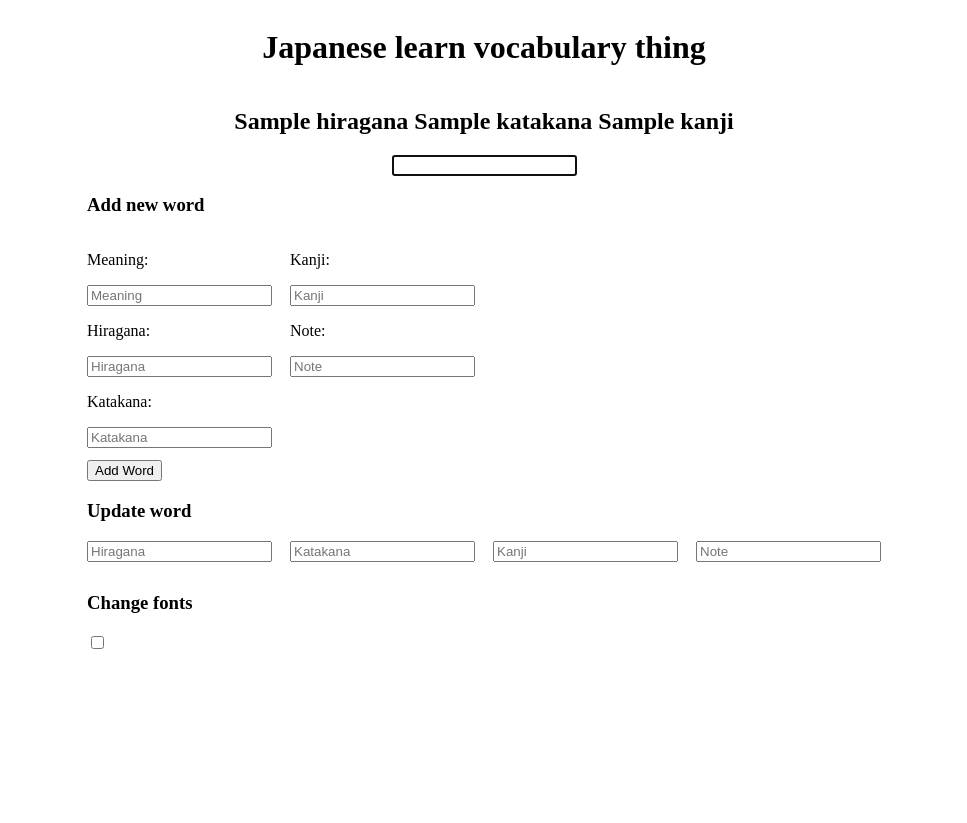
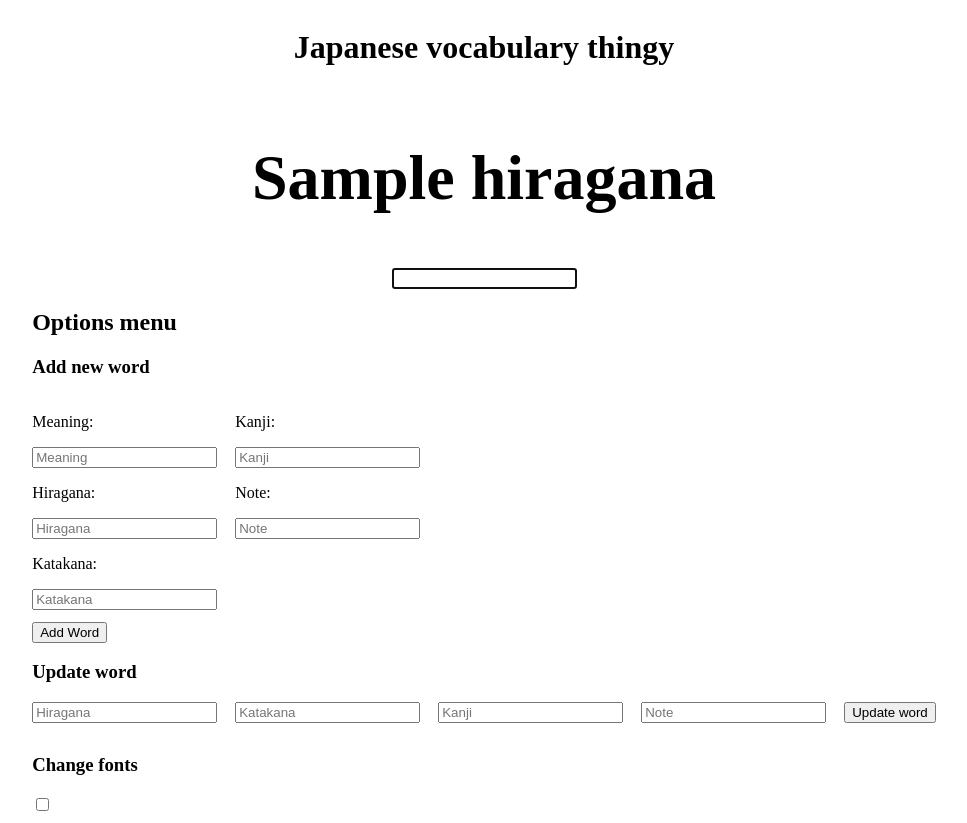
Before and after one commit to vvvii2806/jp_tool, a Flask app: template app/frontend/templates/index.html in a window 1280 px wide. Shown: the whole page, without its empty margins (156-1123 px from the left). Before the commit the page ends 649 px from the top, so only its background shows below. Run offline with Flask 3, Linux system fonts and the light colour scheme; the template is opened without the code that fills it: most values are stand-ins (such as "Sample title", 1, 10 or a date in 2020).

Commit message:
main frontend parts done

```diff
--- a/app/frontend/render_routes.py
+++ b/app/frontend/render_routes.py
@@ -1,5 +1,6 @@
 from flask import request, render_template, request, url_for
 from backend import adapter
+from random import randint
 
 def render(app):
 
@@ -49,5 +50,8 @@
         hiragana = data[0]['hiragana']
         katakana = data[0]['katakana']
         kanji_form = data[0]['kanji_form']
+        word_id = data[0]['wid']
+        meaning = data[0]['meaning']
+        note = data[0]['note']
 
         return render_template('index.html', hiragana=hiragana, katakana=katakana, kanji = kanji_form)
--- a/app/frontend/static/styles.css
+++ b/app/frontend/static/styles.css
@@ -16,3 +16,12 @@
   gap: 18px;
   padding-bottom: 12px;
 }
+
+#write h2 {
+  font-size: 4rem;
+}
+
+#config {
+  display: flexbox;
+  align-items: center;
+}
--- a/app/frontend/templates/index.html
+++ b/app/frontend/templates/index.html
@@ -11,9 +11,9 @@
   </head>
   <body id="main">
     <div id="write">
-      <h1>Japanese learn vocabulary thing</h1>
+      <h1>Japanese vocabulary thingy</h1>
 
-      <h2 id="show_word">{{ hiragana }} {{ katakana }} {{ kanji }}</h2>
+      <h2 id="show_word">{{ hiragana }}</h2>
 
       <div>
         <input type="text" id="answer" autocomplete="off" autofocus />
@@ -21,6 +21,8 @@
     </div>
 
     <div id="config">
+      <h2>Options menu</h2>
+
       <section class="sub">
         <h3>Add new word</h3>
 
@@ -48,12 +50,15 @@
       <section class="sub">
         <h3>Update word</h3>
 
+        <form action="">
           <div class="change-form">
             <input type="text" id="new-hiragana" placeholder="Hiragana " />
             <input type="text" id="new-katakana" placeholder="Katakana " />
             <input type="text" id="new-kanji" placeholder="Kanji" />
             <input type="text" id="new-note" placeholder="Note" />
+            <button id="submit-word">Update word</button>
           </div>
+        </form>
       </section>
 
       <section class="sub">
```
Lines whose indentation alone changed are shown as unchanged.
